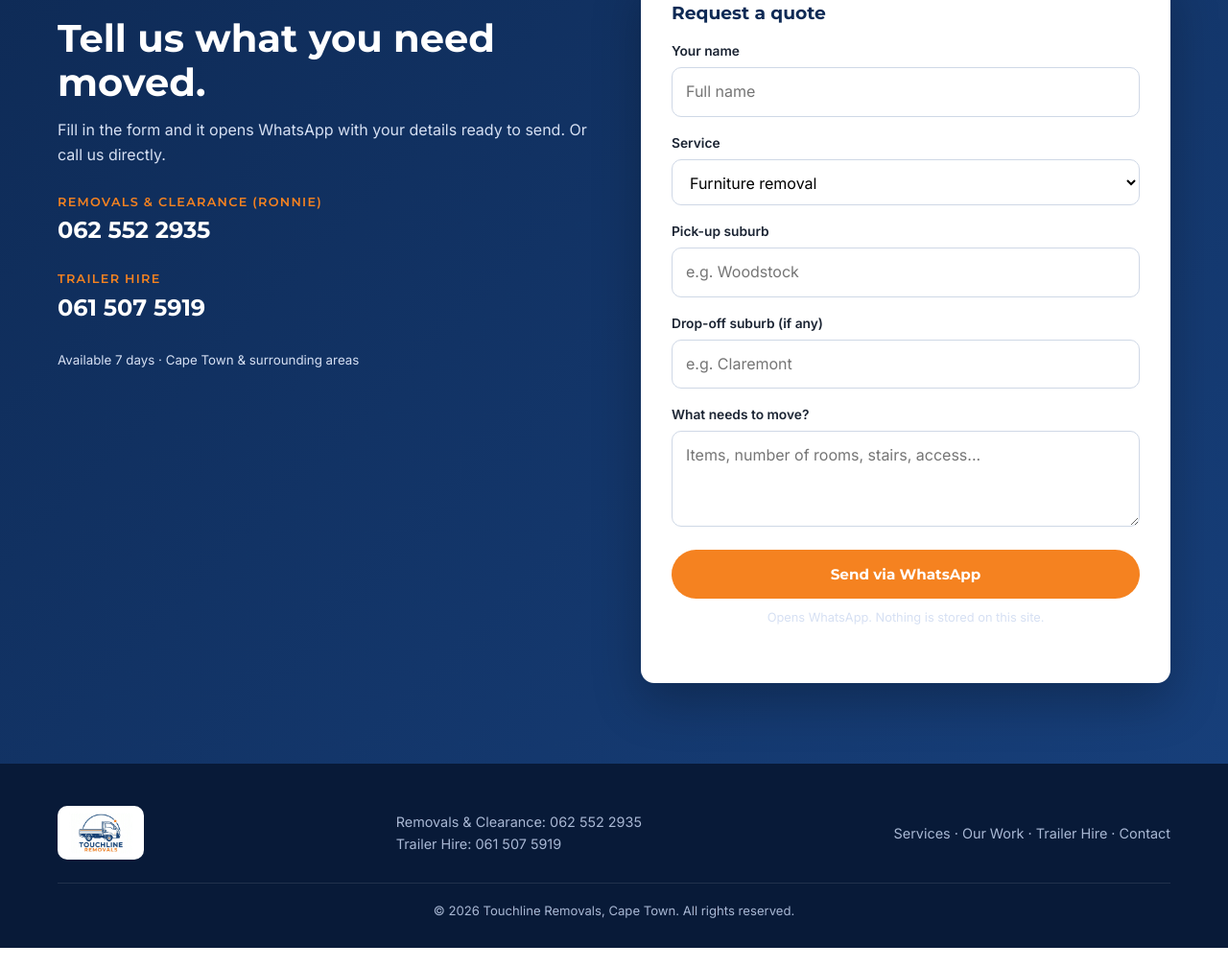
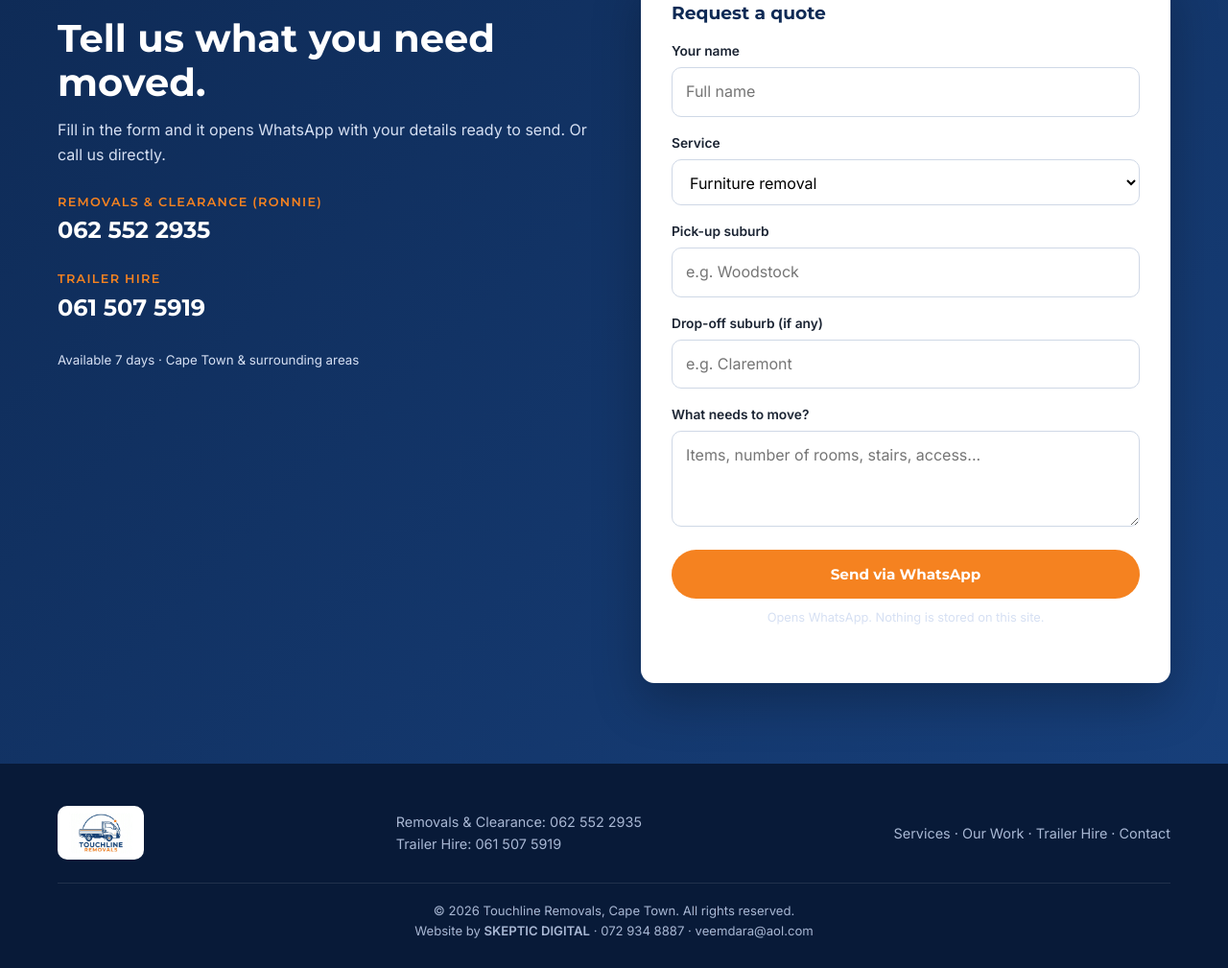
Before and after one commit to mdaraVee/touchline-removals, a plain HTML site: page index.html in a window 1280 px wide. Shown: the part 5242-6251 px from the top of the page at 96% size. Before the commit the page ends 6230 px from the top, so only its background shows below. Drawn offline with Linux system fonts and the light colour scheme.

Commit message:
Update index.html

```diff
--- a/index.html
+++ b/index.html
@@ -353,7 +353,7 @@
       <div>Removals &amp; Clearance: <a href="tel:0625522935">062 552 2935</a><br>Trailer Hire: <a href="tel:0615075919">061 507 5919</a></div>
       <div><a href="#services">Services</a> &middot; <a href="#work">Our Work</a> &middot; <a href="#trailer">Trailer Hire</a> &middot; <a href="#contact">Contact</a></div>
     </div>
-    <p class="copy">&copy; <span id="yr"></span> Touchline Removals, Cape Town. All rights reserved.</p>
+        <p class="copy">&copy; <span id="yr"></span> Touchline Removals, Cape Town. All rights reserved.<br>Website by <strong>SKEPTIC DIGITAL</strong> &middot; <a href="tel:+27729348887">072 934 8887</a> &middot; <a href="mailto:veemdara@aol.com">veemdara@aol.com</a></p>
   </div>
 </footer>
 
```
